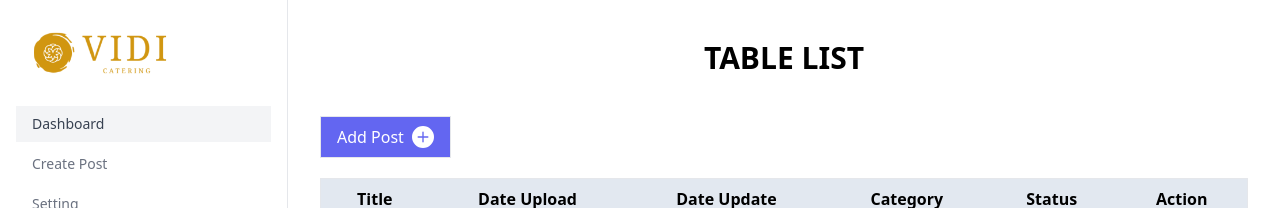
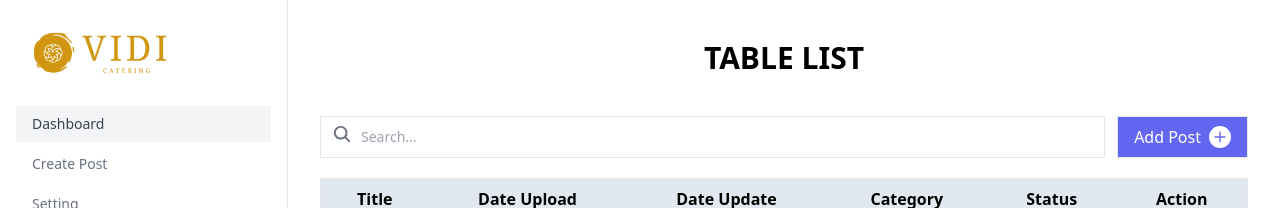
Before and after one commit to vidicatering/vidicatering.github.io, a Next.js app: page /dashboard in a window 1280 px wide. Shown: the top 208 px of the page. Built offline with nearby package versions, Linux system fonts and the light colour scheme; no server answers; the database is empty.

Commit message:
update search

```diff
--- a/lib/data.ts
+++ b/lib/data.ts
@@ -11,9 +11,23 @@ export type Blog = {
   image: string;
 };
 
-export const getBlogs = async (): Promise<Blog[]> => {
+export const getBlogs = async (
+  query: string,
+  currentPage: number
+): Promise<Blog[]> => {
   try {
-    const blogs = await prisma.blog.findMany();
+    const blogs = await prisma.blog.findMany({
+      where: {
+        OR: [
+          {
+            title: {
+              contains: query,
+              mode: "insensitive",
+            },
+          },
+        ],
+      },
+    });
     return blogs;
   } catch (error) {
     console.error("Error fetching blogs:", error);
--- a/package.json
+++ b/package.json
@@ -37,6 +37,7 @@
     "styled-components": "^6.1.13",
     "tailwind-merge": "^2.5.2",
     "tailwindcss-animate": "^1.0.7",
+    "use-debounce": "^10.0.3",
     "zod": "^3.23.8"
   },
   "devDependencies": {
--- a/src/app/components/search.tsx
+++ b/src/app/components/search.tsx
@@ -1,12 +1,36 @@
-import { FontAwesomeIcon } from "@fortawesome/react-fontawesome";
-import { faMagnifyingGlass } from "@fortawesome/free-solid-svg-icons";
-import "/public/js/fontawesome.js"; //
+"use client";
+
+import { IoSearch } from "react-icons/io5";
+import { useSearchParams, usePathname, useRouter } from "next/navigation";
 
 const Search = () => {
+  const searchParams = useSearchParams();
+  const pathname = usePathname();
+  const { replace } = useRouter();
+
+  const handleSearch = (term: string) => {
+    console.log(term);
+    const params = new URLSearchParams(
+      searchParams ? searchParams.toString() : ""
+    );
+    if (term) {
+      params.set("query", term);
+    } else {
+      params.delete("query");
+    }
+    replace(`${pathname}?${params.toString()}`);
+  };
+
   return (
     <div className="relative flex flex-1">
-      <input type="text" className="w-full border border-gray-200 py-2 pl-10 text-sm outline-2 rounded-sm" placeholder="Search..." />
-      <FontAwesomeIcon icon={faMagnifyingGlass} className="absolute left-3 top-2 h-5 w-5 text-gray-500" />
+      <input
+        type="text"
+        className="w-full border border-gray-200 py-2 pl-10 text-sm outline-2 rounded-sm"
+        placeholder="Search..."
+        onChange={(e) => handleSearch(e.target.value)}
+        defaultValue={searchParams?.get("query")?.toString()}
+      />
+      <IoSearch className="absolute left-3 top-2 h-5 w-5 text-gray-500" />
     </div>
   );
 };
--- a/src/app/components/table.tsx
+++ b/src/app/components/table.tsx
@@ -4,15 +4,24 @@ import { MdOutlineDelete } from "react-icons/md";
 import { getBlogs } from "../../../lib/data";
 import { formatDate } from "../../../lib/utils";
 import { EditButton, DeleteButton } from "./button";
+import Search from "../components/search";
 
-const PostList = async () => {
-  const blogs = await getBlogs();
+const PostList = async ({
+  query,
+  currentPage,
+}: {
+  query: string;
+  currentPage: number;
+}) => {
+  const blogs = await getBlogs(query, currentPage);
   return (
     <div className="container mt-10 mb-40">
       <div className="flex flex-row justify-between items-center mb-10">
         <h1 className="text-3xl font-bold mx-auto uppercase">Table List</h1>
       </div>
+
       <div className="left flex gap-3">
+        <Search />
         <button className="flex bg-indigo-500 text-white px-4 py-2 border rounded-md hover:bg-indigo-700 duration-700 ">
           Add Post{" "}
           <span className="pl-2 m-auto">
@@ -48,8 +57,12 @@ const PostList = async () => {
             {blogs.map((blog, index) => (
               <tr key={blog.id}>
                 <td className="px-5 py-2">{blog.title}</td>
-                <td className="px-5 py-2">{formatDate(blog.createdAt.toString())}</td>
-                <td className="px-5 py-2">{formatDate(blog.updatedAt.toString())}</td>
+                <td className="px-5 py-2">
+                  {formatDate(blog.createdAt.toString())}
+                </td>
+                <td className="px-5 py-2">
+                  {formatDate(blog.updatedAt.toString())}
+                </td>
                 <td className="px-5 py-2">{blog.category}</td>
                 <td className="px-5 py-2">
                   <button>
--- a/src/app/dashboard/page.tsx
+++ b/src/app/dashboard/page.tsx
@@ -1,14 +1,24 @@
 import Sidebar from "../components/ui/sidebar";
 //import CreatePost from "./form";
 import PostList from "../components/table";
-const Dashboard = () => {
+const Dashboard = ({
+  searchParams,
+}: {
+  searchParams?: {
+    query?: string;
+    page?: string;
+  };
+}) => {
+  const query = searchParams?.query || "";
+  const currentPage = Number(searchParams?.page) || 1;
+
   return (
     <div className="flex items-start justify-between">
       <aside>
         <Sidebar />
       </aside>
       <div className="w-full h-full">
-        <PostList />
+        <PostList query={query} currentPage={currentPage} />
       </div>
     </div>
   );
--- a/tailwind.config.ts
+++ b/tailwind.config.ts
@@ -1,10 +1,17 @@
 import type { Config } from "tailwindcss";
 
-const { default: flattenColorPalette } = require("tailwindcss/lib/util/flattenColorPalette");
+const {
+  default: flattenColorPalette,
+} = require("tailwindcss/lib/util/flattenColorPalette");
 
 const config = {
   darkMode: ["class"],
-  content: ["./pages/**/*.{ts,tsx}", "./components/**/*.{ts,tsx}", "./app/**/*.{ts,tsx}", "./src/**/*.{ts,tsx}"],
+  content: [
+    "./pages/**/*.{ts,tsx}",
+    "./components/**/*.{ts,tsx}",
+    "./app/**/*.{ts,tsx}",
+    "./src/**/*.{ts,tsx}",
+  ],
   prefix: "",
   theme: {
     container: {
@@ -83,7 +90,9 @@ const config = {
 
 function addVariablesForColors({ addBase, theme }: any) {
   let allColors = flattenColorPalette(theme("colors"));
-  let newVars = Object.fromEntries(Object.entries(allColors).map(([key, val]) => [`--${key}`, val]));
+  let newVars = Object.fromEntries(
+    Object.entries(allColors).map(([key, val]) => [`--${key}`, val])
+  );
 
   addBase({
     ":root": newVars,
```
Also changed, not shown: src/app/components/Nav.tsx (+56 -12 lines), 1 other file (tests, documents, lock files or other folders).
